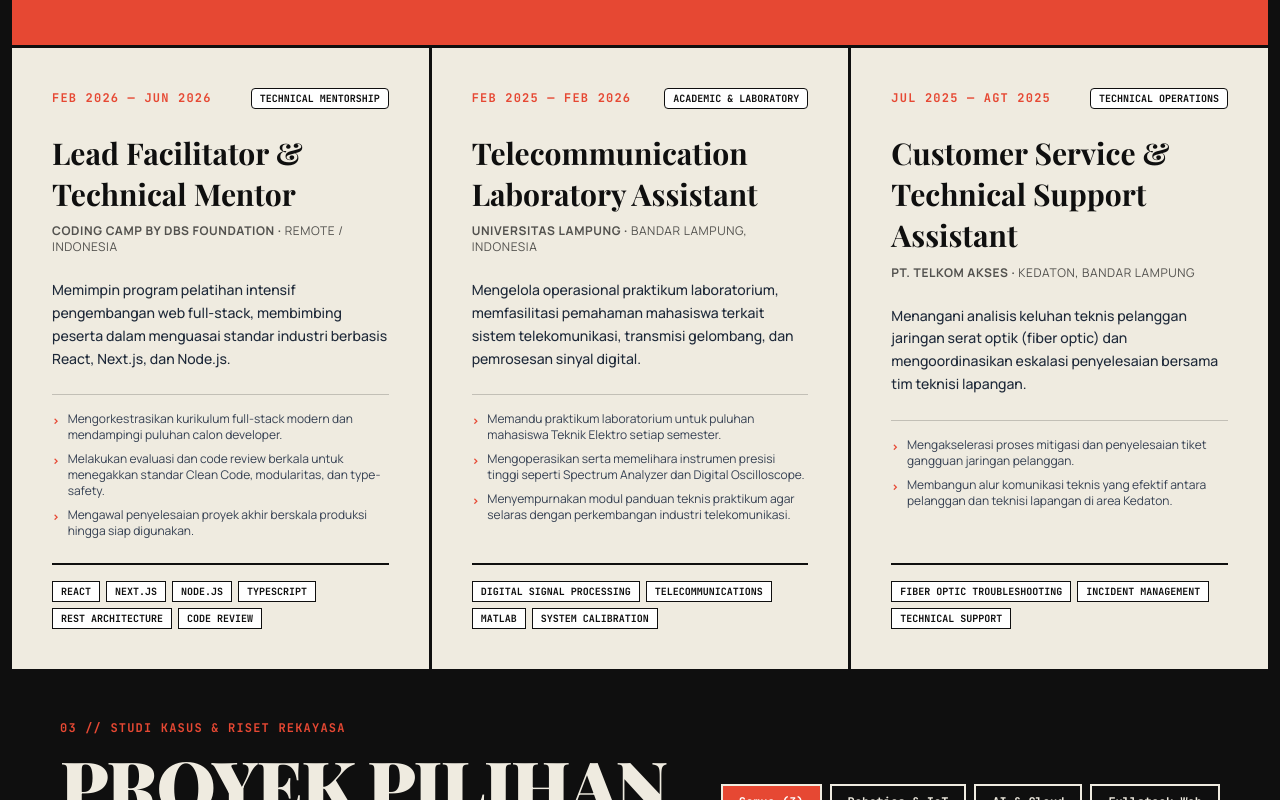
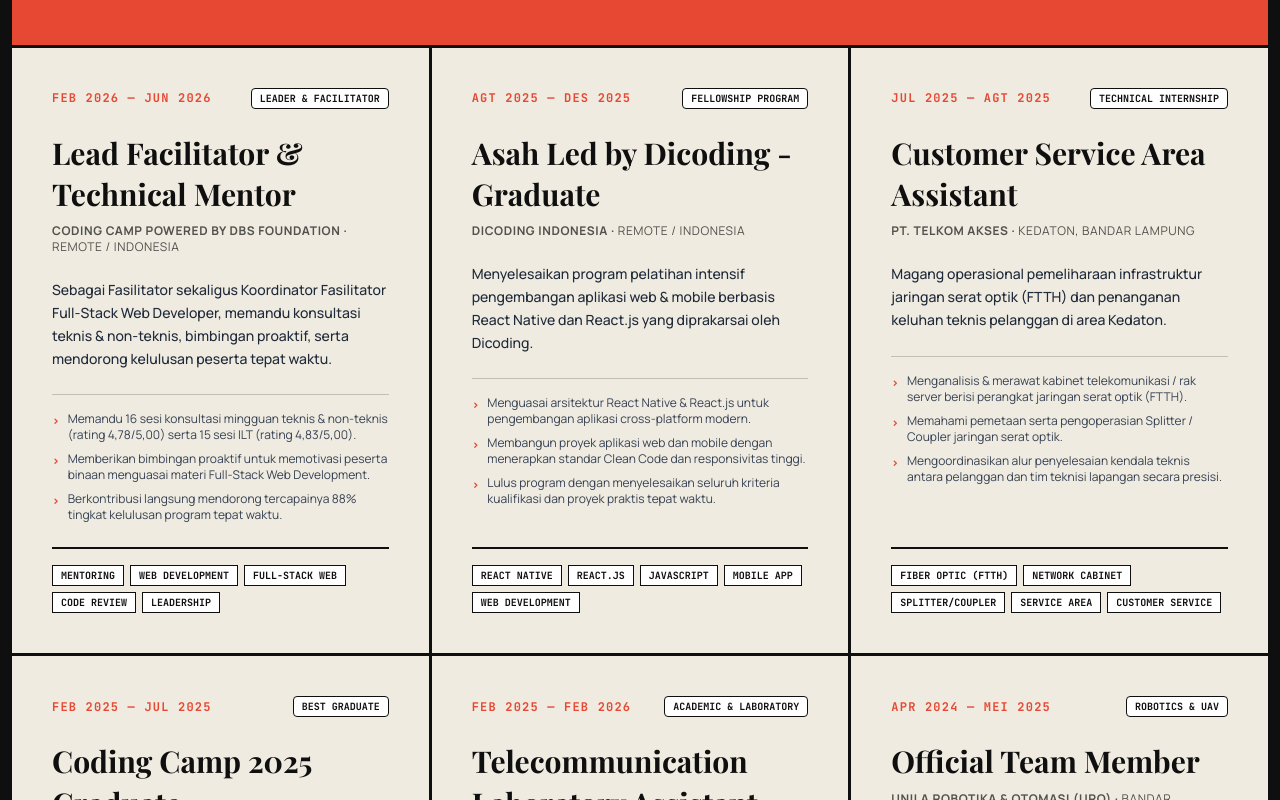
Before and after one commit to MajidHadi-2045/example_porto, a Next.js app: page / in a window 1280 px wide. Shown: the part 1760-2560 px from the top of the page. Built offline with nearby package versions, Linux system fonts and the light colour scheme.

Commit message:
pref: experience+

```diff
--- a/src/components/ExperienceSection.tsx
+++ b/src/components/ExperienceSection.tsx
@@ -26,7 +26,7 @@
       </div>
 
       {/* Grid Hairline 3px dengan Background Ink & Gap 3px */}
-      <div className="bg-ink grid grid-cols-1 md:grid-cols-3 gap-[3px]">
+      <div className="bg-ink grid grid-cols-1 md:grid-cols-2 lg:grid-cols-3 gap-[3px]">
         {experiences.map((exp, idx) => (
           <motion.div
             key={exp.id}
--- a/src/data/portfolioData.ts
+++ b/src/data/portfolioData.ts
@@ -72,49 +72,130 @@
   {
     id: "exp-1",
     role: "Lead Facilitator & Technical Mentor",
-    company: "Coding Camp by DBS Foundation",
+    company: "Coding Camp powered by DBS Foundation",
     location: "Remote / Indonesia",
     period: "Feb 2026 — Jun 2026",
-    badge: "Technical Mentorship",
+    badge: "Leader & Facilitator",
     description:
-      "Memimpin program pelatihan intensif pengembangan web full-stack, membimbing peserta dalam menguasai standar industri berbasis React, Next.js, dan Node.js.",
+      "Sebagai Fasilitator sekaligus Koordinator Fasilitator Full-Stack Web Developer, memandu konsultasi teknis & non-teknis, bimbingan proaktif, serta mendorong kelulusan peserta tepat waktu.",
     impacts: [
-      "Mengorkestrasikan kurikulum full-stack modern dan mendampingi puluhan calon developer.",
-      "Melakukan evaluasi dan code review berkala untuk menegakkan standar Clean Code, modularitas, dan type-safety.",
-      "Mengawal penyelesaian proyek akhir berskala produksi hingga siap digunakan.",
+      "Memandu 16 sesi konsultasi mingguan teknis & non-teknis (rating 4,78/5,00) serta 15 sesi ILT (rating 4,83/5,00).",
+      "Memberikan bimbingan proaktif untuk memotivasi peserta binaan menguasai materi Full-Stack Web Development.",
+      "Berkontribusi langsung mendorong tercapainya 88% tingkat kelulusan program tepat waktu.",
     ],
-    technologies: ["React", "Next.js", "Node.js", "TypeScript", "REST Architecture", "Code Review"],
+    technologies: ["Mentoring", "Web Development", "Full-Stack Web", "Code Review", "Leadership"],
   },
   {
     id: "exp-2",
+    role: "Asah Led by Dicoding - Graduate",
+    company: "Dicoding Indonesia",
+    location: "Remote / Indonesia",
+    period: "Agt 2025 — Des 2025",
+    badge: "Fellowship Program",
+    description:
+      "Menyelesaikan program pelatihan intensif pengembangan aplikasi web & mobile berbasis React Native dan React.js yang diprakarsai oleh Dicoding.",
+    impacts: [
+      "Menguasai arsitektur React Native & React.js untuk pengembangan aplikasi cross-platform modern.",
+      "Membangun proyek aplikasi web dan mobile dengan menerapkan standar Clean Code dan responsivitas tinggi.",
+      "Lulus program dengan menyelesaikan seluruh kriteria kualifikasi dan proyek praktis tepat waktu.",
+    ],
+    technologies: ["React Native", "React.js", "JavaScript", "Mobile App", "Web Development"],
+  },
+  {
+    id: "exp-3",
+    role: "Customer Service Area Assistant",
+    company: "PT. TELKOM AKSES",
+    location: "Kedaton, Bandar Lampung",
+    period: "Jul 2025 — Agt 2025",
+    badge: "Technical Internship",
+    description:
+      "Magang operasional pemeliharaan infrastruktur jaringan serat optik (FTTH) dan penanganan keluhan teknis pelanggan di area Kedaton.",
+    impacts: [
+      "Menganalisis & merawat kabinet telekomunikasi / rak server berisi perangkat jaringan serat optik (FTTH).",
+      "Memahami pemetaan serta pengoperasian Splitter / Coupler jaringan serat optik.",
+      "Mengoordinasikan alur penyelesaian kendala teknis antara pelanggan dan tim teknisi lapangan secara presisi.",
+    ],
+    technologies: ["Fiber Optic (FTTH)", "Network Cabinet", "Splitter/Coupler", "Service Area", "Customer Service"],
+  },
+  {
+    id: "exp-4",
+    role: "Coding Camp 2025 Graduate",
+    company: "Coding Camp powered by DBS Foundation",
+    location: "Remote / Indonesia",
+    period: "Feb 2025 — Jul 2025",
+    badge: "Best Graduate",
+    description:
+      "Menyelesaikan program pelatihan intensif Full-Stack Web Development dan berhasil meraih penghargaan sebagai Lulusan Terbaik (Best Graduate).",
+    impacts: [
+      "Dianugerahi predikat Lulusan Terbaik Coding Camp 2025 powered by DBS Foundation.",
+      "Menguasai alur pengembangan web full-stack, desain web responsif, dan arsitektur backend RESTful.",
+      "Menyelesaikan kelas sertifikasi 'English for Business Communication' dengan skor akhir 86%.",
+    ],
+    technologies: ["Full-Stack Web", "Web Development", "Responsive Design", "Business English"],
+  },
+  {
+    id: "exp-5",
     role: "Telecommunication Laboratory Assistant",
     company: "Universitas Lampung",
     location: "Bandar Lampung, Indonesia",
     period: "Feb 2025 — Feb 2026",
     badge: "Academic & Laboratory",
     description:
-      "Mengelola operasional praktikum laboratorium, memfasilitasi pemahaman mahasiswa terkait sistem telekomunikasi, transmisi gelombang, dan pemrosesan sinyal digital.",
+      "Asisten praktikum mata kuliah Sistem Komunikasi (SISKOMSISKOM), memfasilitasi pemahaman mahasiswa dalam modulasi, sinyal, dan instrumen telekomunikasi.",
     impacts: [
-      "Memandu praktikum laboratorium untuk puluhan mahasiswa Teknik Elektro setiap semester.",
-      "Mengoperasikan serta memelihara instrumen presisi tinggi seperti Spectrum Analyzer dan Digital Oscilloscope.",
-      "Menyempurnakan modul panduan teknis praktikum agar selaras dengan perkembangan industri telekomunikasi.",
+      "Memandu praktikum Sistem Komunikasi (SISKOMSISKOM) untuk puluhan mahasiswa Teknik Elektro tiap semester.",
+      "Mengoperasikan & merancang simulasi instrumen dengan Dashboard Node, MATLAB, dan Simulink.",
+      "Membantu mahasiswa memahami pemrosesan sinyal digital dan pemodelan sistem transmisi gelombang.",
     ],
-    technologies: ["Digital Signal Processing", "Telecommunications", "MATLAB", "System Calibration"],
+    technologies: ["MATLAB", "Simulink", "SISKOMSISKOM", "Node Dashboard", "Signal Processing"],
   },
   {
-    id: "exp-3",
-    role: "Customer Service & Technical Support Assistant",
-    company: "PT. TELKOM AKSES",
-    location: "Kedaton, Bandar Lampung",
-    period: "Jul 2025 — Agt 2025",
-    badge: "Technical Operations",
+    id: "exp-6",
+    role: "Official Team Member",
+    company: "Unila Robotika & Otomasi (URO)",
+    location: "Bandar Lampung, Indonesia",
+    period: "Apr 2024 — Mei 2025",
+    badge: "Robotics & UAV",
     description:
-      "Menangani analisis keluhan teknis pelanggan jaringan serat optik (fiber optic) dan mengoordinasikan eskalasi penyelesaian bersama tim teknisi lapangan.",
+      "Anggota resmi tim robotika Universitas Lampung yang berfokus pada riset, uji terbang, dan kompetisi Kontes Robot Terbang Indonesia (KRTI 2024).",
     impacts: [
-      "Mengakselerasi proses mitigasi dan penyelesaian tiket gangguan jaringan pelanggan.",
-      "Membangun alur komunikasi teknis yang efektif antara pelanggan dan teknisi lapangan di area Kedaton.",
+      "Mengikuti uji coba penerbangan wahana di Pangkalan Udara Pangeran Mohammad Bunyamin untuk KRTI 2024.",
+      "Berpartisipasi mewakili tim URO dalam Pesta Rakyat & Pameran Alutsista HUT ke-79 TNI di Saburai.",
+      "Mengembangkan aplikasi Android pendukung dan pemodelan desain 3D wahana robotik.",
     ],
-    technologies: ["Fiber Optic Troubleshooting", "Incident Management", "Technical Support"],
+    technologies: ["Android Dev", "3D Design", "Robotics", "UAV Telemetry", "Embedded Systems"],
+  },
+  {
+    id: "exp-7",
+    role: "Staff Himpunan Mahasiswa",
+    company: "HIMATRO Universitas Lampung",
+    location: "Bandar Lampung, Indonesia",
+    period: "Des 2022 — Feb 2025",
+    badge: "Student Organization",
+    description:
+      "Pengurus aktif Himpunan Mahasiswa Teknik Elektro (HIMATRO) Unila dalam mengelola kegiatan akademik, keorganisasian, dan musyawarah besar.",
+    impacts: [
+      "Menjadi panitia aktif dalam penyelenggaraan Musyawarah Besar HIMATRO KE-XXV.",
+      "Mengkoordinasikan berbagai program kerja himpunan dalam ranah kepemimpinan dan alokasi waktu.",
+      "Membangun jejaring dan kolaborasi solid antar mahasiswa Teknik Elektro Unila.",
+    ],
+    technologies: ["Leadership", "Time Management", "Event Organization", "Public Speaking"],
+  },
+  {
+    id: "exp-8",
+    role: "Summer Course Participant (SCoMOA 2023)",
+    company: "Institut Teknologi Bandung (ITB)",
+    location: "Bandung, Jawa Barat",
+    period: "Jul 2023 — Agt 2023",
+    badge: "Summer Course ITB",
+    description:
+      "Mengikuti Summer Course on Modern Optics and Its Applications (SCoMOA 2023) yang diselenggarakan oleh Institut Teknologi Bandung.",
+    impacts: [
+      "Mempelajari topik lanjutan: Optical Waveguides, Photonic Crystals, Optical Fibers, & Integrated Nanophotonics.",
+      "Mengikuti sesi praktikum simulasi mode optik (Optical Mode Solving) dan eksperimen laboratorium ITB.",
+      "Menerima pemaparan materi dari pakar internasional dan pengajar terkemuka bidang optika modern.",
+    ],
+    technologies: ["Optical Fiber", "Photonics Crystal", "Optics Simulation", "Nanophotonics"],
   },
 ];
 
```
Also changed, not shown: 1 other file (tests, documents, lock files or other folders).
